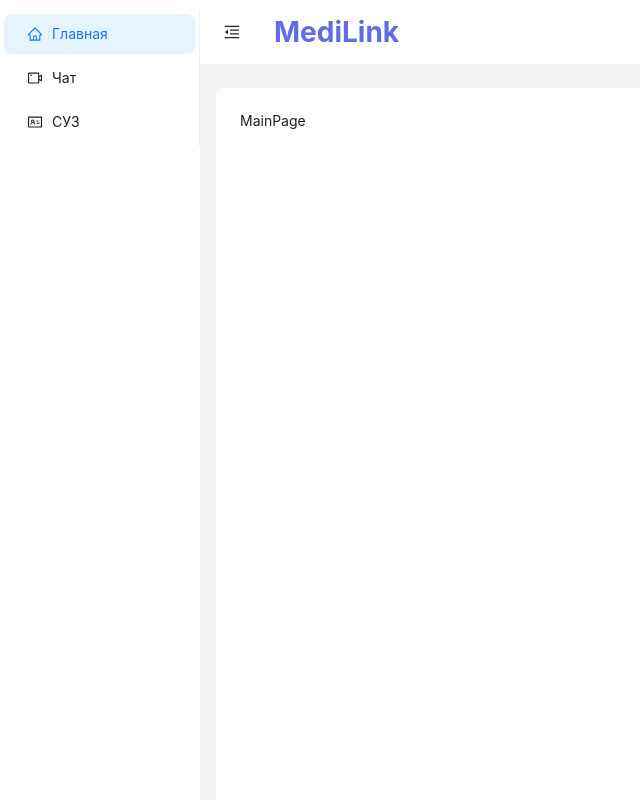
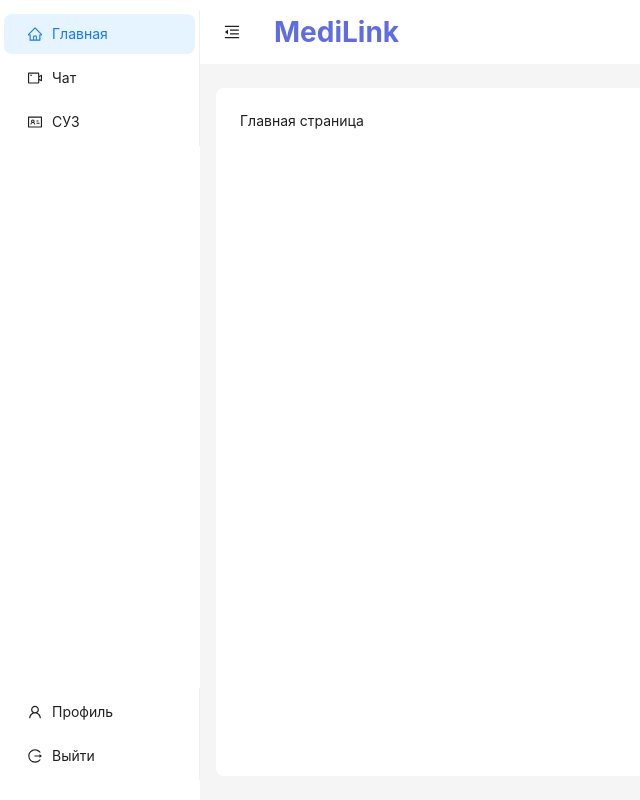
Before and after one commit to sweetkurut/medilink, a React (Vite) app: page / in a window 1280 px wide. Shown: the top 800 px of the page, without its empty margins (0-640 px from the left). Built offline with nearby package versions, Linux system fonts and the light colour scheme.

Commit message:
fix sidebar

```diff
--- a/src/pages/MainPage/MainPage.tsx
+++ b/src/pages/MainPage/MainPage.tsx
@@ -3,7 +3,7 @@ import s from "./mainpage.module.scss";
 export const MainPage = () => {
     return (
         <div className={s.wrapper}>
-            <div className={s.container}>MainPage</div>
+            <div className={s.container}>Главная страница</div>
         </div>
     );
 };
--- a/src/widgets/SideBar/Sidebar.module.scss
+++ b/src/widgets/SideBar/Sidebar.module.scss
@@ -4,9 +4,10 @@
     & .menuWrapper {
         display: flex;
         flex-direction: column;
-        height: 90%;
-        // justify-content: space-between;
-        gap: 700px;
+        // height: 100%;
+        min-height: 100vh;
+        justify-content: space-between;
+        // gap: 700px;
 
         & .menu {
             margin-top: 10px;
```
